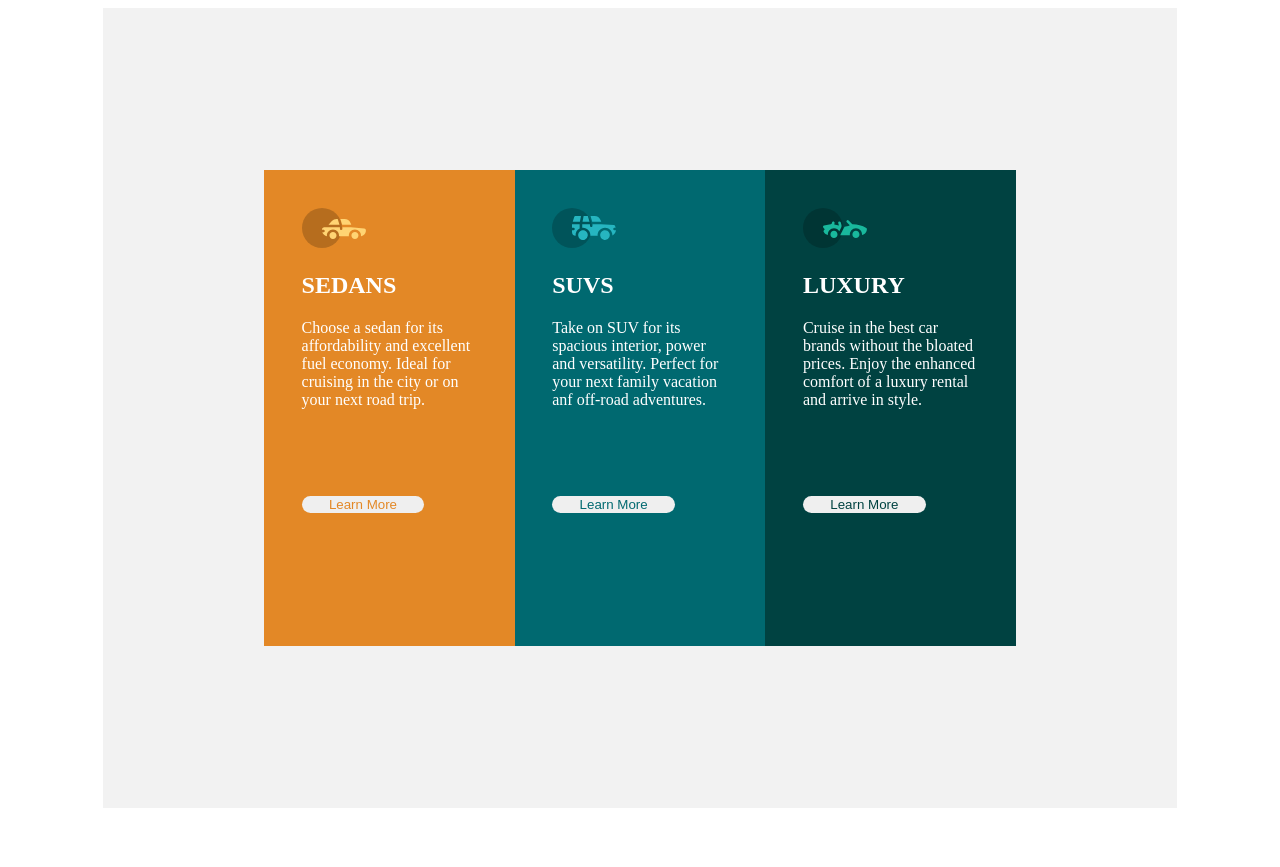
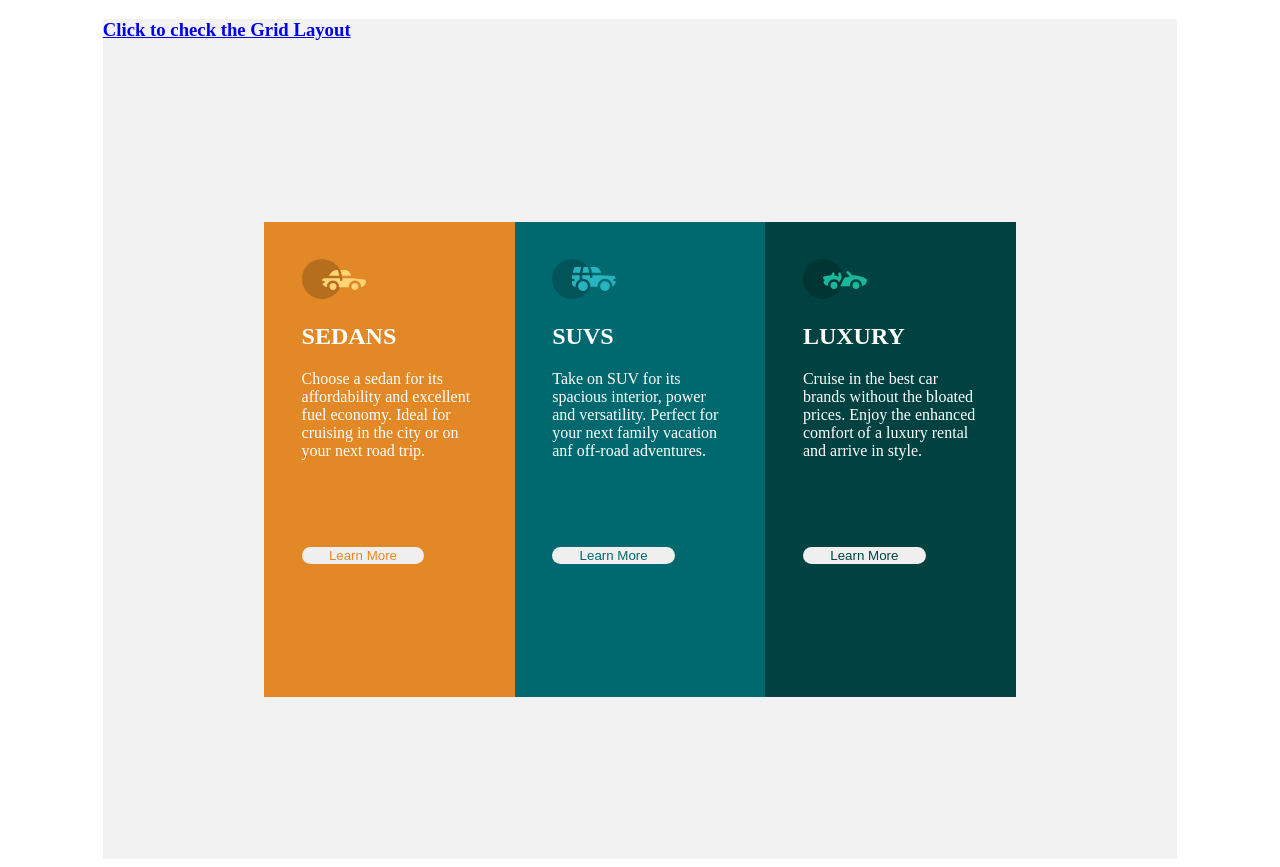
Before and after one commit to olutoyo/Zuri-Training, a plain HTML site: page index.html in a window 1280 px wide. Before the commit the page ends 816 px from the top, so only its background shows below. Drawn offline with Linux system fonts and the light colour scheme.

Commit message:
Update index.html

```diff
--- a/index.html
+++ b/index.html
@@ -9,6 +9,7 @@
 </head>
 <body>
    <main>
+       <header><h3><a href="https://olutoyo.github.io/Zuri-Training/grid.html">Click to check the Grid Layout</a></h3></header>
        <div class="maindiv">
         <div class="first">
             <div>
```
